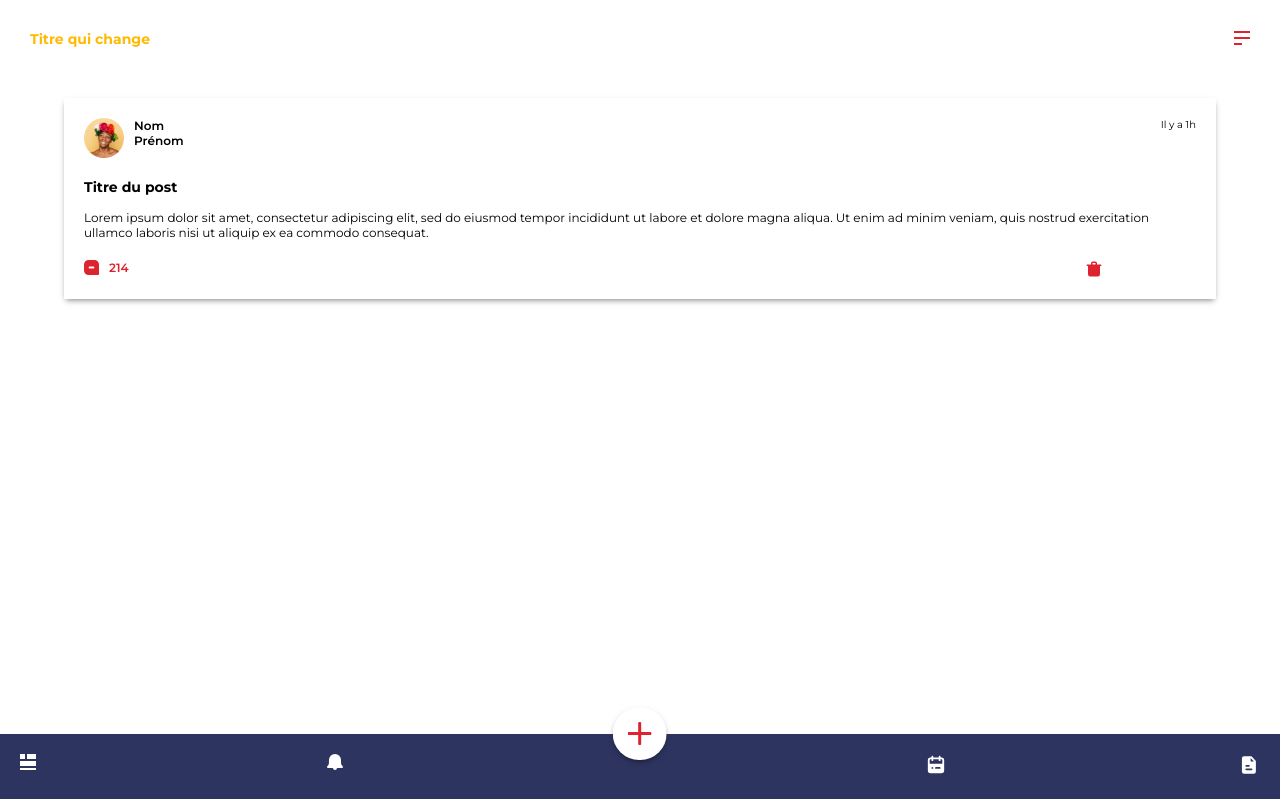
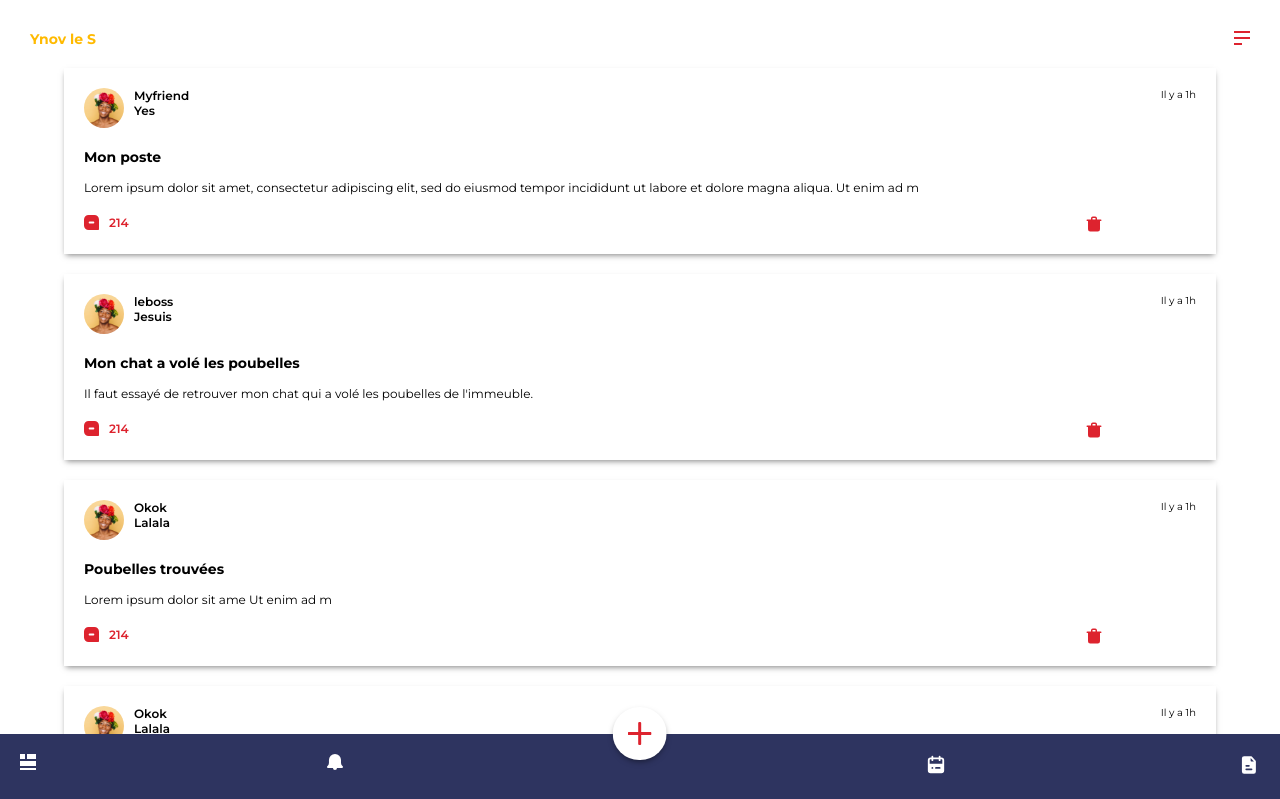
Before and after one commit to Y-Info/Nock-Client, a Vue app: page /feed in a window 1280 px wide. Shown: the top 799 px of the page. Built offline with nearby package versions, Linux system fonts and the light colour scheme; what vue-toasted would draw is missing.

Commit message:
🔥 Add fake data for posts

```diff
--- a/src/components/menu-bottom.vue
+++ b/src/components/menu-bottom.vue
@@ -36,6 +36,7 @@
 
 <style lang="scss" scoped>
 .menuBottom {
+  z-index: 30;
   position: fixed;
   bottom: 0;
   display: flex;
--- a/src/components/menu-right.vue
+++ b/src/components/menu-right.vue
@@ -1,11 +1,19 @@
 <template>
   <div class="menu-right">
-    <h2>Titre qui change</h2>
+    <h2>{{ title }}</h2>
     <router-link to="/#">
       <img class="menuRight" src="../assets/icons/menu.svg" alt="lien menu" />
     </router-link>
   </div>
 </template>
+
+<script>
+export default {
+  props: {
+    title: String
+  }
+}
+</script>
 
 <style lang="scss" scoped>
 h2 {
@@ -15,6 +23,7 @@ h2 {
 }
 
 .menuRight {
+  z-index: 30;
   position: fixed;
   right: 30px;
   top: 30px;
--- a/src/views/feed.vue
+++ b/src/views/feed.vue
@@ -1,23 +1,20 @@
 <template>
   <div>
     <div>
-      <menuRight />
+      <menu-right :title="building.name" />
       <menu-bottom />
-      <div class="content">
+      <div v-for="(post, index) in posts" :key="index" class="content">
         <div class="userPost">
           <img src="../assets/img/profilUser.svg" alt="Photo de profil" />
-          <p class="name">Nom <br />Prénom</p>
+          <p class="name">{{ post.author.lastName }} <br />{{ post.author.firstName }}</p>
           <p class="time">Il y a 1h</p>
         </div>
-        <h3>Titre du post</h3>
+        <h3>{{ post.name }}</h3>
         <p>
-          Lorem ipsum dolor sit amet, consectetur adipiscing elit, sed do
-          eiusmod tempor incididunt ut labore et dolore magna aliqua. Ut enim ad
-          minim veniam, quis nostrud exercitation ullamco laboris nisi ut
-          aliquip ex ea commodo consequat.
+          {{ post.content }}
         </p>
         <div class="actionPost">
-          <div class="comment" @click="comments = !comments">
+          <div class="comment" @click="isComments = !isComments">
             <img
               src="../assets/icons/comment.svg"
               id="button"
@@ -33,7 +30,7 @@
           />
         </div>
       </div>
-      <div v-if="comments" class="commentUser">
+      <div v-if="isComments" class="commentUser">
         <div class="userPost">
           <img src="../assets/img/profilUser.svg" alt="Photo de profil" />
           <p class="name">Nom <br />Prénom</p>
@@ -70,7 +67,52 @@ export default {
   data() {
     return {
       isAdmin: true,
-      comments: false
+      isComments: false,
+      building: {
+        name: 'Ynov le S'
+      },
+      posts: [
+        {
+          name: "Mon poste",
+          author: {
+            firstName: "Yes",
+            lastName: "Myfriend"
+          },
+          content: "Lorem ipsum dolor sit amet, consectetur adipiscing elit, sed do eiusmod tempor incididunt ut labore et dolore magna aliqua. Ut enim ad m"
+        },
+        {
+          name: "Mon chat a volé les poubelles",
+          author: {
+            firstName: "Jesuis",
+            lastName: "leboss"
+          },
+          content: "Il faut essayé de retrouver mon chat qui a volé les poubelles de l'immeuble."
+        },
+        {
+          name: "Poubelles trouvées",
+          author: {
+            firstName: "Lalala",
+            lastName: "Okok"
+          },
+          content: "Lorem ipsum dolor sit ame Ut enim ad m"
+        },
+        {
+          name: "Poubelles trouvées",
+          author: {
+            firstName: "Lalala",
+            lastName: "Okok"
+          },
+          content: "Lorem ipsum dolor sit ame Ut enim ad m"
+        },
+        {
+          name: "Poubelles trouvées",
+          author: {
+            firstName: "Lalala",
+            lastName: "Okok"
+          },
+          content: "Lorem ipsum dolor sit ame Ut enim ad m"
+        }
+      ]
     };
   }
 };
@@ -91,7 +133,7 @@ p {
   background-color: #ffffff;
   margin-left: auto;
   margin-right: auto;
-  margin-top: 50px;
+  margin-top: 20px;
   padding: 20px;
 
   -webkit-box-shadow: 0 3px 6px -2px rgba(0, 0, 0, 0.5);
```
